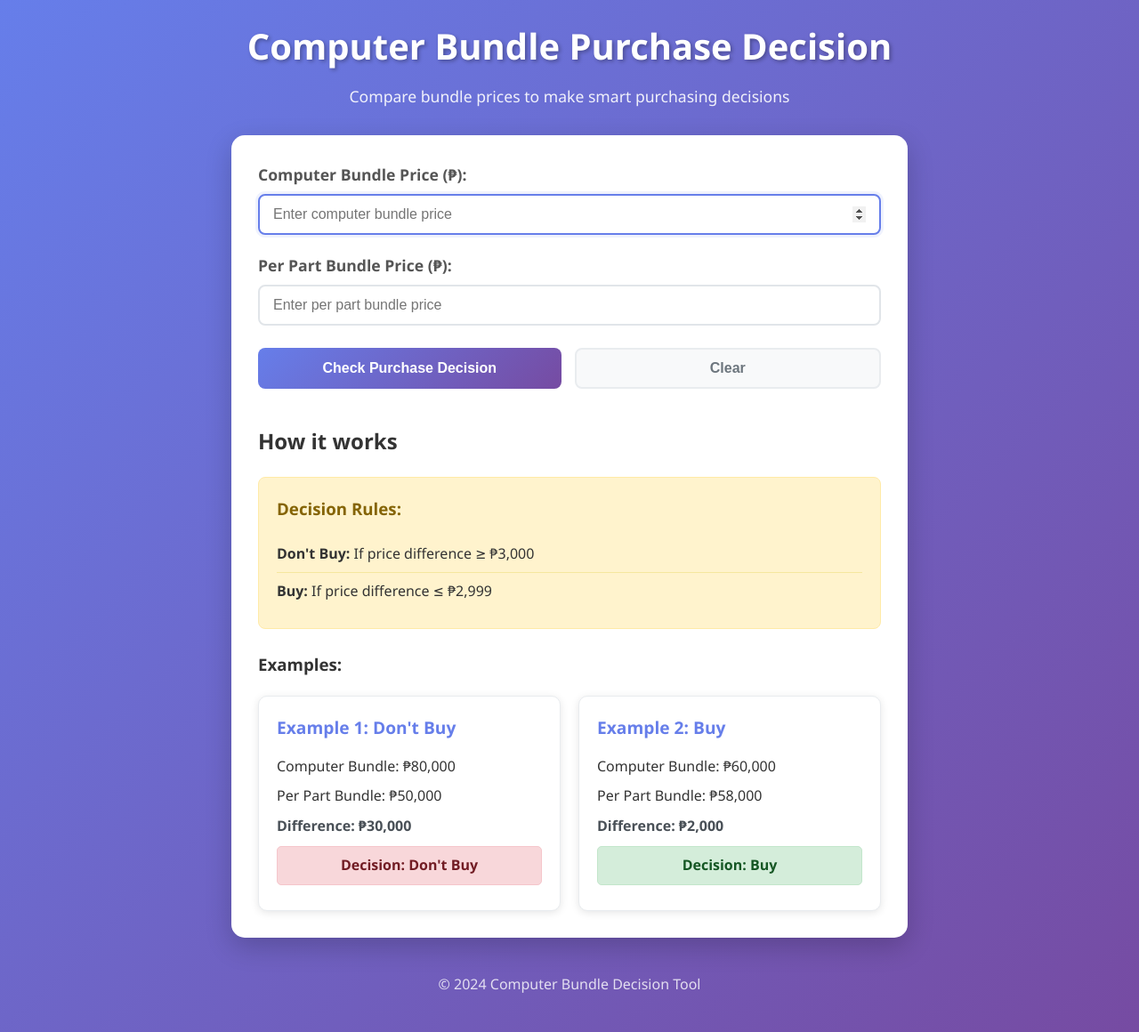
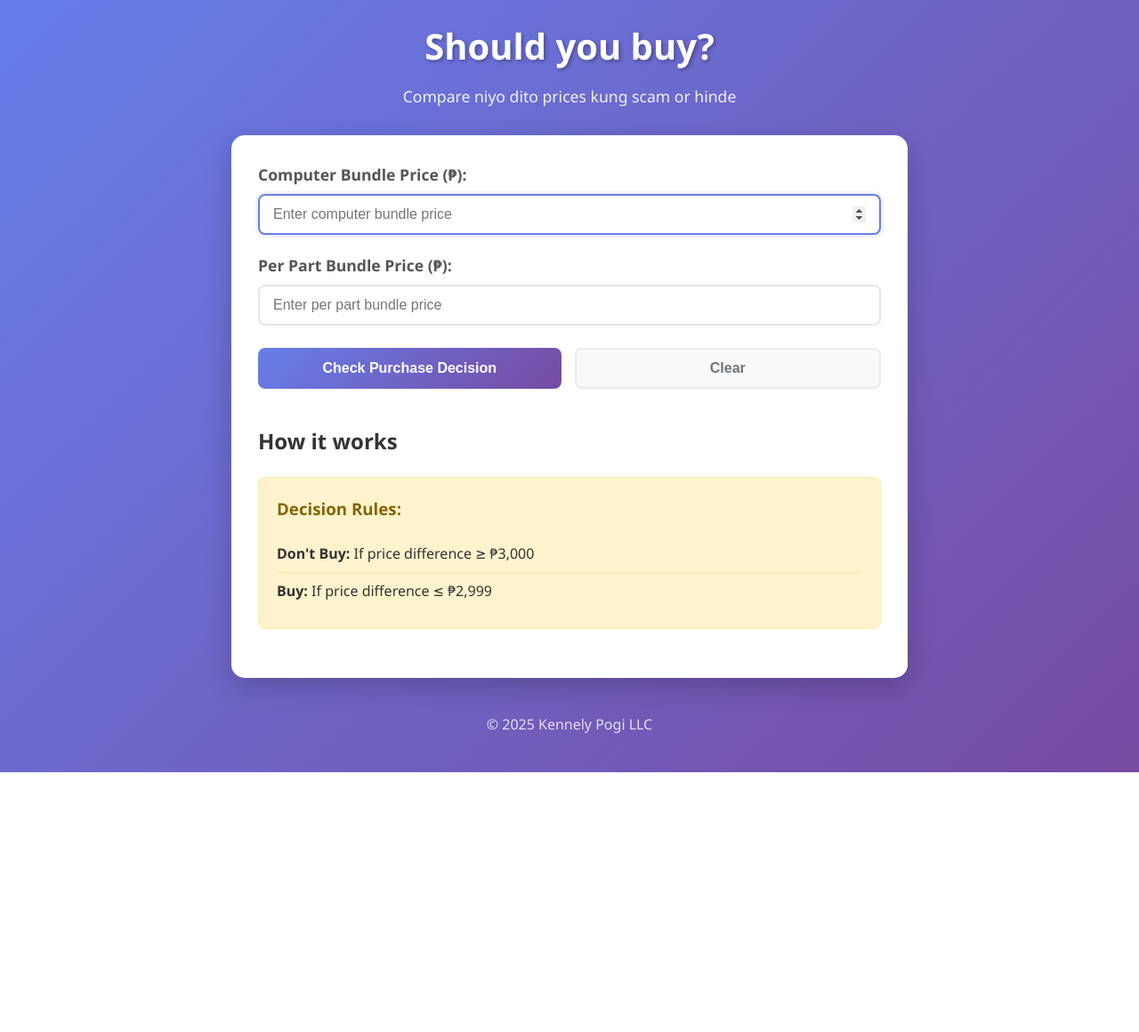
Before and after one commit to KennelyRay/computer-bundle-decision, a plain HTML site: page index.html in a window 1280 px wide. Shown: the whole page at 89% size. After the commit the page ends 868 px from the top, so only its background shows below. Drawn offline with Linux system fonts and the light colour scheme.

Commit message:
minor changes

```diff
--- a/index.html
+++ b/index.html
@@ -3,14 +3,14 @@
 <head>
     <meta charset="UTF-8">
     <meta name="viewport" content="width=device-width, initial-scale=1.0">
-    <title>Computer Bundle Purchase Decision</title>
+    <title>Should you buy?</title>
     <link rel="stylesheet" href="styles.css">
 </head>
 <body>
     <div class="container">
         <header>
-            <h1>Computer Bundle Purchase Decision</h1>
-            <p>Compare bundle prices to make smart purchasing decisions</p>
+            <h1>Should you buy?</h1>
+            <p>Compare niyo dito prices kung scam or hinde</p>
         </header>
 
         <main>
@@ -45,32 +45,10 @@
                         <li><strong>Buy:</strong> If price difference ≤ ₱2,999</li>
                     </ul>
                 </div>
-
-                <div class="examples">
-                    <h3>Examples:</h3>
-                    <div class="example-cards">
-                        <div class="example-card">
-                            <h4>Example 1: Don't Buy</h4>
-                            <p>Computer Bundle: ₱80,000</p>
-                            <p>Per Part Bundle: ₱50,000</p>
-                            <p class="difference">Difference: ₱30,000</p>
-                            <p class="decision dont-buy">Decision: Don't Buy</p>
-                        </div>
-
-                        <div class="example-card">
-                            <h4>Example 2: Buy</h4>
-                            <p>Computer Bundle: ₱60,000</p>
-                            <p>Per Part Bundle: ₱58,000</p>
-                            <p class="difference">Difference: ₱2,000</p>
-                            <p class="decision buy">Decision: Buy</p>
-                        </div>
-                    </div>
-                </div>
-            </div>
         </main>
 
         <footer>
-            <p>© 2024 Computer Bundle Decision Tool</p>
+            <p>© 2025 Kennely Pogi LLC</p>
         </footer>
     </div>
 
```
